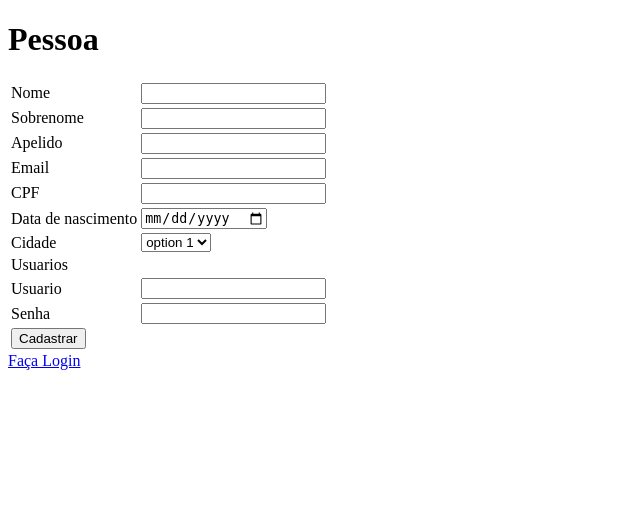
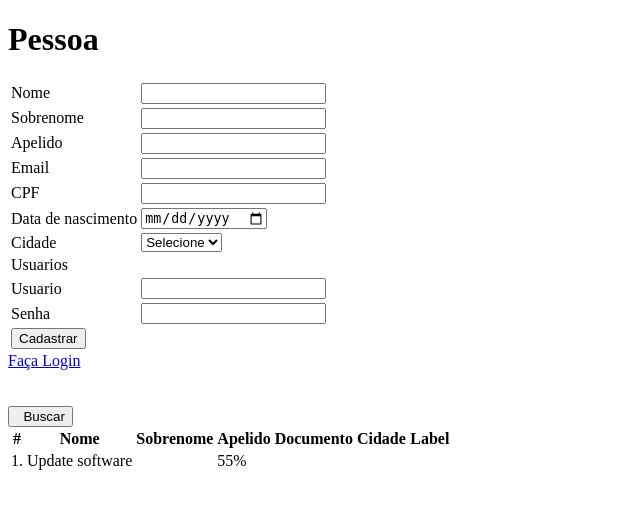
Before and after one commit to omartins-zs/Curso_PHP_Codeigniter_JQuery_Bootstrap, a CodeIgniter app: the page made by application/views/pessoa/cadastrar_pessoa.php in a window 1280 px wide. Shown: the top 509 px of the page, without its empty margins (0-640 px from the left). Run offline with CodeIgniter, Linux system fonts and the light colour scheme.

Commit message:
Create Table e Button para buscar Infos no AJAX

```diff
--- a/application/views/pessoa/cadastrar_pessoa.php
+++ b/application/views/pessoa/cadastrar_pessoa.php
@@ -41,12 +41,8 @@
                 <td><label for="">Cidade</label></td>
                 <td>
                     <div class="form-group">
-                        <select class="form-control">
-                            <option value="">option 1</option>
-                            <!-- <option>option 2</option>
-                    <option>option 3</option>
-                    <option>option 4</option>
-                    <option>option 5</option> -->
+                        <select id="selectCidades" class="form-control">
+                            <option value="">Selecione</option>
                         </select>
                     </div>
                 </td>
@@ -68,3 +64,38 @@
         </table>
     </form>
     <a href="<?= base_url('Login') ?>">Faça Login</a>
+    <br><br><br>
+
+    <button type="button" id="btnGetPessoas" class="btn btn-flat"><i class="fa fa-search"></i>&nbsp; Buscar</button>
+    <div class="col-sm-5">
+
+        <div class="box box-primary">
+
+            <table id="tablePessoas" class="table table-bordered">
+                <tr>
+                    <th style="width: 10px">#</th>
+                    <th>Nome</th>
+                    <th>Sobrenome</th>
+                    <th>Apelido</th>
+                    <th>Documento</th>
+                    <!-- <th>Email</th> -->
+                    <th>Cidade</th>
+                    <th style="width: 40px">Label</th>
+                </tr>
+                <tr>
+                    <td>1.</td>
+                    <td>Update software</td>
+                    <td>
+                        <div class="progress progress-xs">
+                            <div class="progress-bar progress-bar-danger" style="width: 55%"></div>
+                        </div>
+                    </td>
+                    <td><span class="badge bg-red">55%</span></td>
+                </tr>
+
+            </table>
+        </div>
+    </div>
+    <script type="text/javascript">
+        var baseUrl = "<?= base_url(); ?>";
+    </script>
```
